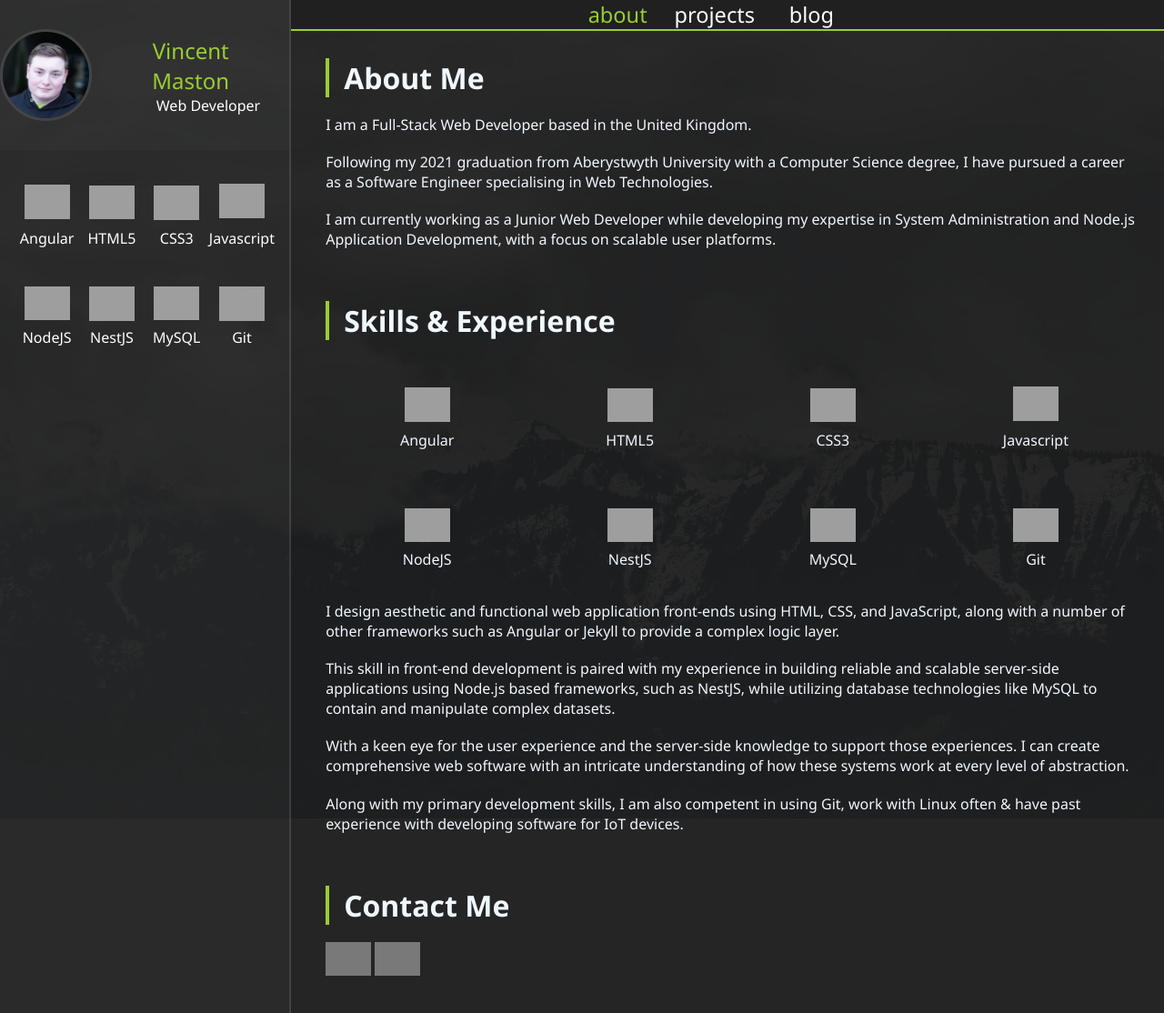
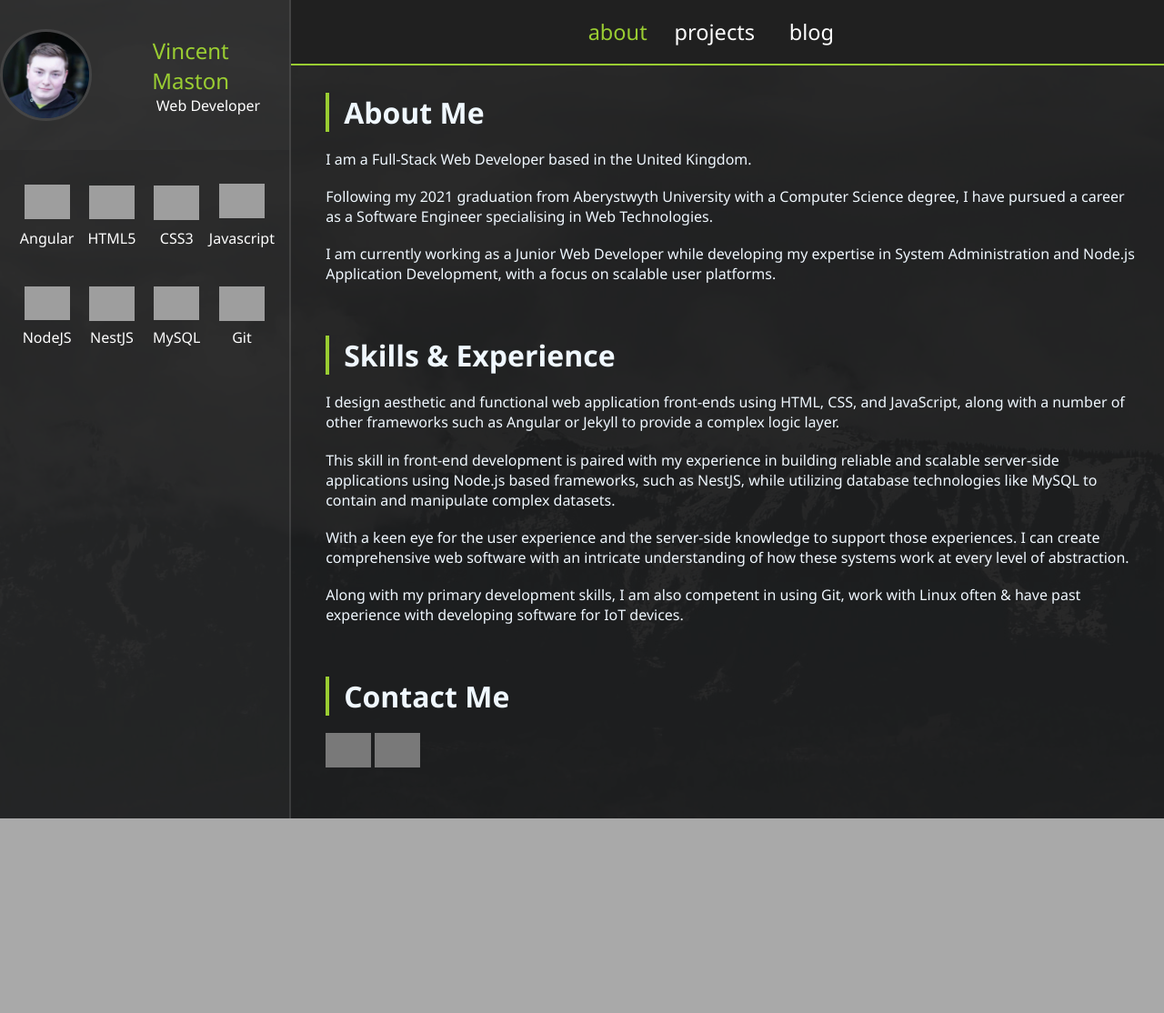
Before and after one commit to VMaston/vmaston.github.io, a Jekyll site: the page built from index.md, in a window 1280 px wide. Shown: the whole page at 91% size. Built offline with Jekyll 4.4.1, drawn with Linux system fonts in a browser that asks for light colours; after the commit the page ends 900 px from its top, so only the background shows below that; grey boxes are pictures that could not be loaded.

Commit message:
Revert "display skills in mobile view"
This reverts commit 823d2e0ebbfc0db766e430fcd255dbbf7bddb930.

```diff
--- a/assets/css/styles_description.css
+++ b/assets/css/styles_description.css
@@ -42,7 +42,7 @@
   }
 
   .imgdisplay {
-    display: auto;
+    display: flex;
   }
 }
 
@@ -58,19 +58,3 @@
   border-bottom-left-radius: 0px;
   border-bottom-right-radius: 0px;
 }
-
-@media only screen and (max-width: 1200px) {
-  /* For mobile phones: */
-  .skills-grid {
-    grid-template-columns: repeat(4, 1fr);
-  }
-
-  .skills-picture {
-    padding: 0;
-  }
-
-  .skills-grid {
-    padding: 0;
-    row-gap: 0.5em;
-  }
-}
--- a/index.md
+++ b/index.md
@@ -25,49 +25,6 @@ I am currently working as a Junior Web Developer while developing my expertise i
 
 ### Skills & Experience
 
-<div class="skills-grid">
-  <div class="skills-container">
-    <img class="skills-picture" src="https://cdn.jsdelivr.net/gh/devicons/devicon/icons/angularjs/angularjs-original.svg"/>
-    <span>Angular</span>
-  </div>
-
-  <div class="skills-container">
-      <img class="skills-picture" src="https://cdn.jsdelivr.net/gh/devicons/devicon/icons/html5/html5-original.svg"/>
-      <span>HTML5</span>
-  </div>
-
-  <div class="skills-container">
-      <img class="skills-picture" src="https://cdn.jsdelivr.net/gh/devicons/devicon/icons/css3/css3-original.svg"/>
-      <span>CSS3</span>
-  </div>
-
-  <div class="skills-container">
-      <img class="skills-picture" src="https://cdn.jsdelivr.net/gh/devicons/devicon/icons/javascript/javascript-original.svg"/>
-      <span>Javascript</span>
-  </div>
-
-  <div class="skills-container">
-      <img class="skills-picture" src="https://cdn.jsdelivr.net/gh/devicons/devicon/icons/nodejs/nodejs-original.svg"/>
-      <span>NodeJS</span>
-  </div>
-
-  <div class="skills-container">
-      <img class="skills-picture" src="https://cdn.jsdelivr.net/gh/devicons/devicon/icons/nestjs/nestjs-plain.svg"/>
-      <span>NestJS</span>
-  </div>
-
-  <div class="skills-container">
-      <img class="skills-picture" src="https://cdn.jsdelivr.net/gh/devicons/devicon/icons/mysql/mysql-original.svg"/>
-      <span>MySQL</span>
-  </div>
-
-  <div class="skills-container">
-      <img class="skills-picture" src="https://cdn.jsdelivr.net/gh/devicons/devicon/icons/git/git-original.svg"/>
-      <span>Git</span>
-  </div>
-
-</div>
-
 I design aesthetic and functional web application front-ends using HTML, CSS, and JavaScript, along with a number of other frameworks such as Angular or Jekyll to provide a complex logic layer.
 
 This skill in front-end development is paired with my experience in building reliable and scalable server-side applications using Node.js based frameworks, such as NestJS, while utilizing database technologies like MySQL to contain and manipulate complex datasets.
```
